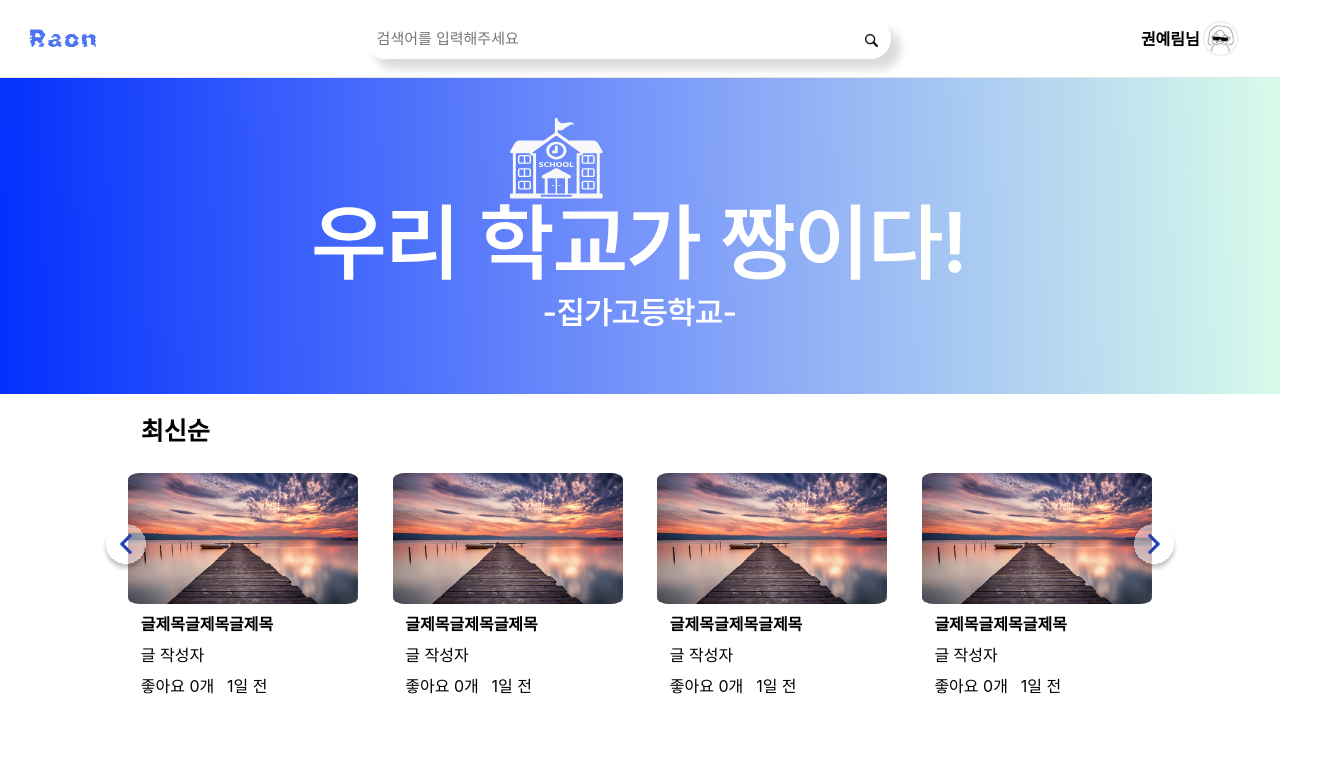
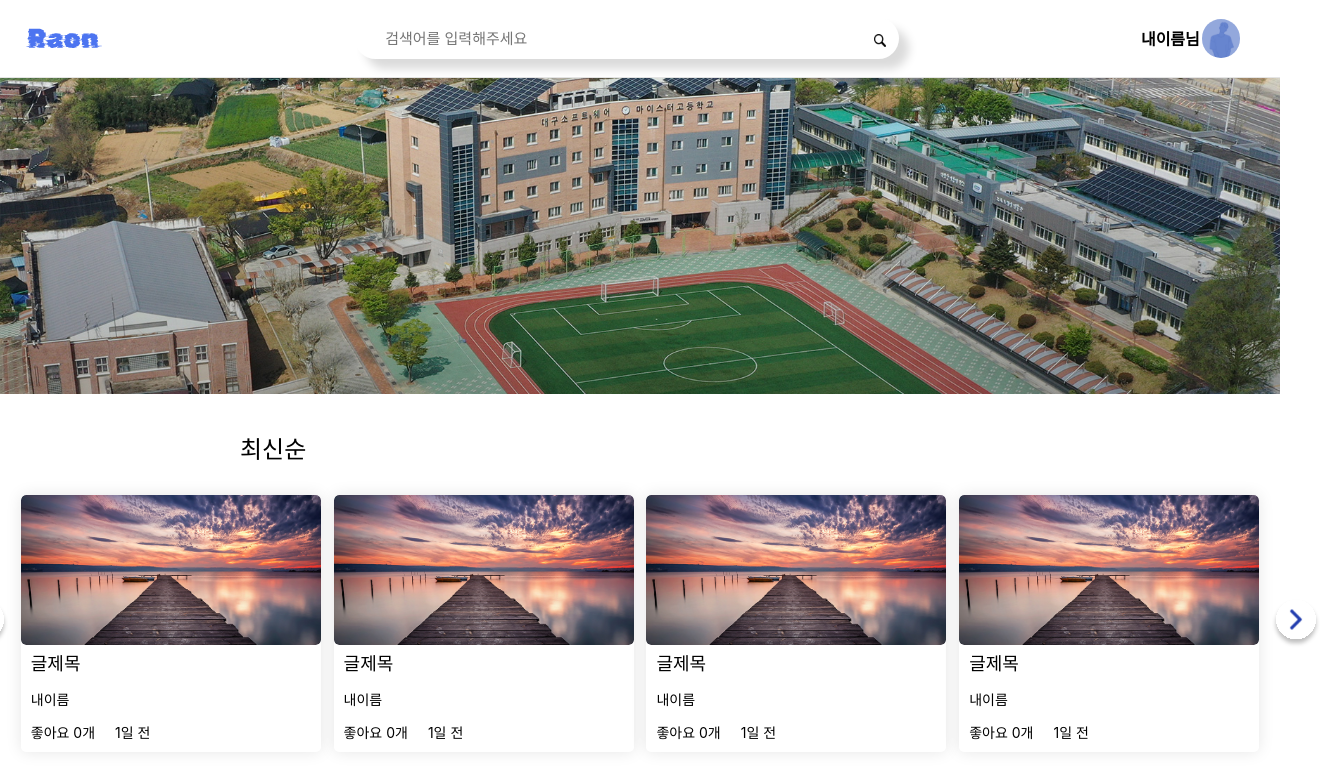
Before and after one commit to AiHackathon-Raon/Raon-web, a React (Create React App) app: page / in a window 1280 px wide. Shown: the top 778 px of the page, 1320 px wide, since content can reach past the window. Built offline with nearby package versions, Linux system fonts and the light colour scheme.

Commit message:
commit👀

```diff
--- a/src/components/detail/detail.jsx
+++ b/src/components/detail/detail.jsx
@@ -1,5 +1,6 @@
 import React, { useState } from "react";
 import * as D from "./detail.style";
+import Header from "../header/header";
 import HeartButton from "./HeartIcon";
 import detailBanner from "../../asset/img/detailBanner.svg";
 import profile1 from "../../asset/img/profile1.svg";
@@ -28,6 +29,7 @@
   return (
     <>
       <D.detailLayout>
+        <Header></Header>
         <D.detailPhotoBox src={detailBanner} />
         <D.postingArea>
           <D.areaViewOptions>같은 학교만 보기</D.areaViewOptions>
--- a/src/components/header/header.jsx
+++ b/src/components/header/header.jsx
@@ -1,13 +1,15 @@
 import React, { useState } from "react";
 import * as H from './header.style';
+import { useNavigate } from "react-router-dom";
 import logo from "../../asset/img/logo.svg";
 import searchButton from "../../asset/img/searchButton.svg";
-import profile from "../../asset/img/profile.svg";
+import profile from "../../asset/img/profile1.svg";
 
 function Header() {
+    const navigate = useNavigate();
     const [searchTerm, setSearchTerm] = useState('');
 
-    const [userID, setUserID] = useState('권예림');
+    const [userID, setUserID] = useState('내이름');
 
     const handleInputChange = (event) => {
         const searchTerm = event.target.value;
@@ -18,14 +20,14 @@
     return (
         <>
             <H.header>
-                <H.logo src={logo}></H.logo>
+                <H.logo src={logo} onClick={() => navigate("/")}></H.logo>
                 <H.searchfiled>
                     <H.search placeholder="검색어를 입력해주세요" type="text" value={searchTerm} onChange={handleInputChange}></H.search>
                     <H.searchButton src={searchButton}></H.searchButton>
                 </H.searchfiled>
                 <H.profile>
                     {userID}님
-                    <H.profileImg src={profile}></H.profileImg>
+                    <H.profileImg src={profile} onClick={() => navigate("/profile")}></H.profileImg>
                 </H.profile>
             </H.header>
         </>
--- a/src/components/header/header.style.js
+++ b/src/components/header/header.style.js
@@ -13,6 +13,7 @@
     margin-left: 2vw;
     width: 6vw;
     height: 4vw;
+    cursor: pointer;
 `
 
 export const searchfiled = styled.div`
@@ -28,6 +29,7 @@
   padding-left: 1vw;
   border-radius: 100px;
   box-shadow: 10px 10px 10px #00000025;
+  padding-inline-start: 30px;
   &::-webkit-search-cancel-button {
     display: none;
   }
@@ -58,4 +60,5 @@
   height: 3vw;
   border-radius: 70%;
   object-fit: cover;
+  cursor: pointer;
 `
--- a/src/components/main/main.jsx
+++ b/src/components/main/main.jsx
@@ -1,44 +1,86 @@
-import React from "react";
-import * as M from './main.style';
+import React, { useState } from "react";
+import { useNavigate } from "react-router-dom";
+import * as M from "./main.style";
 import Header from "../header/header";
 import banner from "../../asset/img/banner.svg";
-import sampleImg from "../../asset/img/sampleImg.svg";
+import writingImg from "../../asset/img/writingImg.svg";
 import back from "../../asset/img/backButton.svg";
 import next from "../../asset/img/nextButton.svg";
 
 function Main() {
+  const totalWriteAreas = 17; // 전체 WriteArea 개수
+  const writeAreasPerPage = 4; // 한 페이지에 보여질 WriteArea 개수
+
+  const [currentPage, setCurrentPage] = useState(0); // 현재 페이지
+
+  // 이전 페이지
+  const goToPrevPage = () => {
+    setCurrentPage((prevPage) =>
+      prevPage === 0
+        ? Math.ceil(totalWriteAreas / writeAreasPerPage) - 1
+        : prevPage - 1
+    );
+  };
+
+  // 다음 페이지
+  const goToNextPage = () => {
+    setCurrentPage((prevPage) =>
+      prevPage === Math.ceil(totalWriteAreas / writeAreasPerPage) - 1
+        ? 0
+        : prevPage + 1
+    );
+  };
+
+  // WriteArea 컴포넌트 생성
+  const generateWriteAreas = () => {
+    const startIndex = currentPage * writeAreasPerPage;
+    const endIndex = Math.min(startIndex + writeAreasPerPage, totalWriteAreas);
+    const writeAreas = [];
+
+    for (let i = startIndex; i < endIndex; i++) {
+      writeAreas.push(<WriteArea key={i} />);
+    }
+
+    return writeAreas;
+  };
+
   return (
     <>
       <M.mainLayout>
         <Header></Header>
         <M.banner src={banner}></M.banner>
-        <M.title>최신순</M.title>
-        <M.writes>
-          <M.WriteAreas>
-            <M.backButton src={back}></M.backButton>
-            <WriteArea></WriteArea>
-            <WriteArea></WriteArea>
-            <WriteArea></WriteArea>
-            <WriteArea></WriteArea>
-            <M.nextButton src={next}></M.nextButton>
-          </M.WriteAreas>
-        </M.writes>
+        <writingLayout>
+          <M.writingTitle>최신순</M.writingTitle>
+          <M.myWritingAll>
+            <M.myWritingArea>
+              <M.backButton src={back} onClick={goToPrevPage}></M.backButton>
+              {generateWriteAreas()}
+              <M.nextButton src={next} onClick={goToNextPage}></M.nextButton>
+            </M.myWritingArea>
+          </M.myWritingAll>
+        </writingLayout>
       </M.mainLayout>
     </>
   );
 }
 function WriteArea() {
+  const navigate = useNavigate();
+
   return (
     <>
-      <M.writeArea>
-        <M.writeImg src={sampleImg}></M.writeImg>
-        <M.writeTitle>글제목글제목글제목</M.writeTitle>
-        <M.writer>글 작성자</M.writer>
-        <M.detail>
-          <M.like>좋아요 0개</M.like>
-          1일 전
-        </M.detail>
-      </M.writeArea>
+      <M.myWriting>
+        <M.writingImg
+          src={writingImg}
+          onClick={() => navigate("/detail")}
+        ></M.writingImg>
+        <M.myWritingContainer>
+          <M.myWritingTitle>글제목</M.myWritingTitle>
+        </M.myWritingContainer>
+        <M.myName>내이름</M.myName>
+        <M.myWritingContainer>
+          <M.likeNumber>좋아요 0개</M.likeNumber> <M.fewDays>1일 전</M.fewDays>
+        </M.myWritingContainer>
+      </M.myWriting>
     </>
   );
 }
--- a/src/components/main/main.style.js
+++ b/src/components/main/main.style.js
@@ -7,79 +7,113 @@
   height: 100%;
 
   background: #fff;
-
 `;
 
 export const banner = styled.img`
-  width: 100%
+  width: 100%;
 `;
 
-export const title = styled.div`
-  font-weight: 1000;
-  font-size: 25px;
-  margin-top: 1vw;
-  margin-bottom: 2vw;
-  margin-left: 11vw;
+//--------------------------------------------------
+
+export const writingLayout = styled.div``;
+
+//글 타이틀
+export const writingTitle = styled.div`
+  margin-left: 15rem;
+  margin-top: 2rem;
+  margin-bottom: 1.875rem;
+
+  font-size: 1.5rem;
 `;
 
-export const writes = styled.div`
+//내 글 전체
+export const myWritingAll = styled.div`
+  display: flex;
   width: 100%;
-  display: flex;
   flex-direction: column;
   align-items: center;
-`
+`;
 
-export const writeArea = styled.div`
+//프로필에 있는 내 글 영역
+export const myWritingArea = styled.div`
   display: flex;
-  flex-direction: column;
-  width: 18vw;
-  height: 28vh;
+  width: 85rem;
+
   justify-content: space-between;
 `;
 
-export const writeImg = styled.img`
-  width: 100%;
-  border-radius: 5%;
-  object-fit: cover;
-`;
-
-export const writeTitle = styled.div`
-  margin-left: 1vw;
-  font-weight: 1000;
-`;
-
-export const writer = styled.div`
-  margin-left: 1vw;
-`;
-
-export const detail = styled.div`
-  margin-left: 1vw;
-  display: flex;
-`;
-
-export const like = styled.div`
-  margin-right: 1vw;
-`;
-
-export const WriteAreas = styled.div`
-  display: flex;
-  width: 80vw;
-  position: relative;
-  justify-content: space-between;
-`;
-
+//이전 버튼
 export const backButton = styled.img`
-  border-radius: 70%;
-  position: absolute;
-  top: 4vw;
-  left: -2vw;
   cursor: pointer;
 `;
 
+//다음 버튼
 export const nextButton = styled.img`
-  border-radius: 70%;
-  position: absolute;
-  top: 4vw;
-  right: -2vw;
   cursor: pointer;
 `;
+
+//내 글 영역
+export const myWriting = styled.div`
+  display: flex;
+  flex-direction: column;
+  justify-content: space-between;
+
+  width: 18.75rem;
+  height: 16.063rem;
+
+  border-radius: 0.313rem;
+  background: #fff;
+  box-shadow: 0rem 0rem 1rem rgba(0, 0, 0, 0.1);
+`;
+
+//내 글 이미지
+export const writingImg = styled.img`
+  width: 18.75rem;
+  height: 9.375rem;
+
+  border-radius: 0.313rem;
+
+  cursor: pointer;
+`;
+
+export const myWritingContainer = styled.div`
+  display: flex;
+  align-items: center;
+`;
+
+//내 글 제목
+export const myWritingTitle = styled.div`
+  margin-left: 0.625rem;
+
+  font-size: 1.125rem;
+`;
+
+//내 이름
+export const myName = styled.div`
+  margin-left: 0.625rem;
+  margin-top: 0.625rem;
+
+  font-size: 0.875rem;
+`;
+
+//좋아요 수
+export const likeNumber = styled.div`
+  display: inline-block;
+
+  margin-left: 0.625rem;
+  margin-top: 0.625rem;
+  margin-bottom: 0.625rem;
+
+  font-size: 0.875rem;
+`;
+
+//올린날짜
+export const fewDays = styled.div`
+  display: inline-block;
+
+  margin-left: 1.25rem;
+  margin-top: 0.625rem;
+  margin-bottom: 0.625rem;
+
+  font-size: 0.875rem;
+`;
--- a/src/components/profile/profile.jsx
+++ b/src/components/profile/profile.jsx
@@ -1,5 +1,6 @@
 import React, { useState } from "react";
 import { useNavigate } from "react-router-dom";
+import Header from "../header/header";
 import * as P from "./profile.style";
 import back from "../../asset/img/backButton.svg";
 import next from "../../asset/img/nextButton.svg";
@@ -64,6 +65,7 @@
 
   return (
     <P.profileLayout>
+      <Header></Header>
       <P.profileContainer>
         <P.profileImg
           src={selectedFile ? selectedFile : profile1}
--- a/src/components/profile/profile.style.js
+++ b/src/components/profile/profile.style.js
@@ -14,7 +14,7 @@
 export const profileContainer = styled.div`
   display: flex;
   align-items: center;
-  margin-top: 5rem;
+  margin-top: 1rem;
 `;
 
 //프로필 이미지
```
Also changed, not shown: src/asset/img/banner.svg, src/asset/img/logo.svg.
